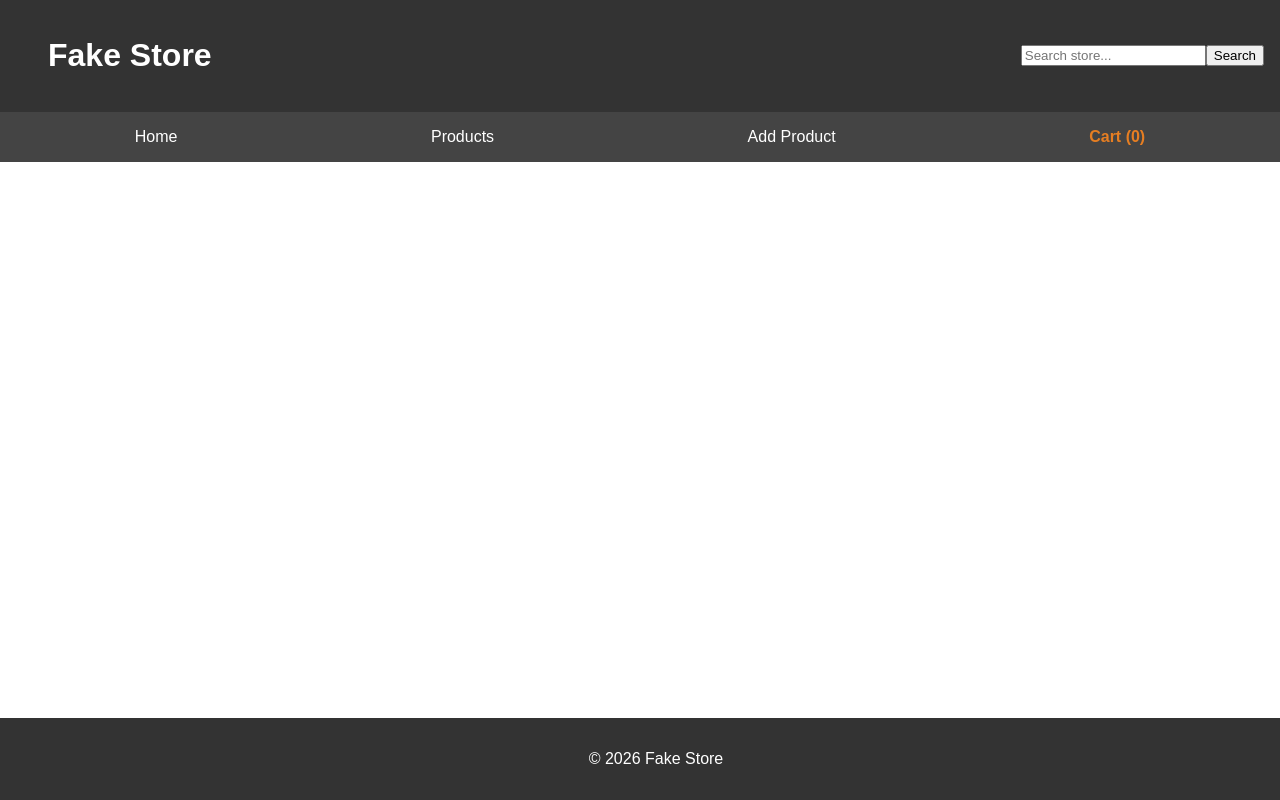
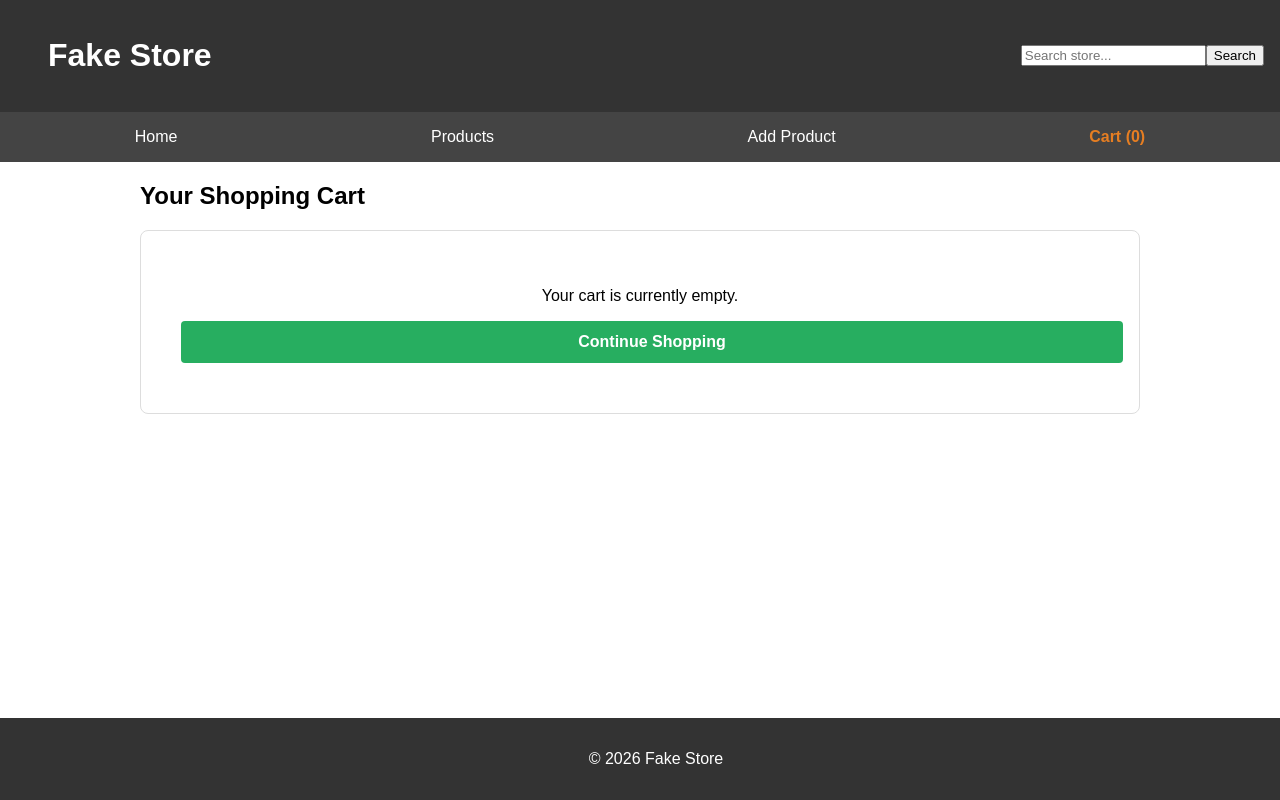
Before and after one commit to O-Karimi/Fake-Shop, a Vue app in the folder Fake-Shop/Fake-Shop-Front/: page /cart in a window 1280 px wide. Built offline with nearby package versions, Linux system fonts and the light colour scheme.

Commit message:
feat<frontend>: build Cart view, update store, and connect to router

```diff
--- a/Fake-Shop/Fake-Shop-Front/src/router/index.js
+++ b/Fake-Shop/Fake-Shop-Front/src/router/index.js
@@ -6,11 +6,11 @@ const routes = [
     name: "Home",
     component: () => import("../views/Home.vue"),
   },
-  {
+/*   {
     path: "/about",
     name: "About",
     component: () => import("../views/About.vue"),
-  },
+  }, */
   {
     path: "/products",
     name: "Products",
@@ -26,11 +26,16 @@ const routes = [
     name: 'product-details',
     component: () => import("../views/productDetails.vue")
   },
-  {
+/*   {
     path: "/contact",
     name: "Contact",
     component: () => import("../views/Contact.vue"),
-  },
+  }, */
+  {
+    path: '/cart',
+    name: 'cart',
+    component: () => import("../views/Cart.vue")
+  }
 ];
 
 const router = createRouter({
--- a/Fake-Shop/Fake-Shop-Front/src/stores/cart.js
+++ b/Fake-Shop/Fake-Shop-Front/src/stores/cart.js
@@ -22,9 +22,13 @@ export const useCartStore = defineStore('cart', () => {
     }
   };
 
+  const removeFromCart = (productId) => {
+    items.value = items.value.filter(item => item._id !== productId);
+  };
+
   const clearCart = () => {
     items.value = [];
   };
 
-  return { items, totalItems, cartTotal, addToCart, clearCart };
+  return { items, totalItems, cartTotal, addToCart, removeFromCart, clearCart };
 });
--- /dev/null
+++ b/Fake-Shop/Fake-Shop-Front/src/views/Cart.vue
@@ -0,0 +1,166 @@
+<script setup>
+import { useCartStore } from '../stores/cart';
+import { RouterLink } from 'vue-router';
+
+const cartStore = useCartStore();
+</script>
+
+<template>
+  <div class="cart-container">
+    <h2>Your Shopping Cart</h2>
+
+    <div v-if="cartStore.items.length === 0" class="empty-cart">
+      <p>Your cart is currently empty.</p>
+      <RouterLink to="/products" class="shop-btn">Continue Shopping</RouterLink>
+    </div>
+
+    <div v-else class="cart-layout">
+
+      <div class="cart-items">
+        <div v-for="item in cartStore.items" :key="item._id" class="cart-item">
+          <img :src="item.imageUrl" :alt="item.title" />
+
+          <div class="item-info">
+            <h3>{{ item.title }}</h3>
+            <p class="price">${{ item.price.toFixed(2) }}</p>
+          </div>
+
+          <div class="item-actions">
+            <span class="quantity">Qty: {{ item.quantity }}</span>
+            <button @click="cartStore.removeFromCart(item._id)" class="remove-btn">
+              Remove
+            </button>
+          </div>
+        </div>
+      </div>
+
+      <div class="cart-summary">
+        <h3>Order Summary</h3>
+        <div class="summary-row">
+          <span>Items:</span>
+          <span>{{ cartStore.totalItems }}</span>
+        </div>
+        <div class="summary-row total-row">
+          <span>Total:</span>
+          <span>${{ cartStore.cartTotal.toFixed(2) }}</span>
+        </div>
+
+        <button class="checkout-btn">Proceed to Checkout</button>
+
+        <button @click="cartStore.clearCart" class="clear-btn">Empty Cart</button>
+      </div>
+
+    </div>
+  </div>
+</template>
+
+<style scoped>
+.cart-container {
+  max-width: 1000px;
+  margin: 0 auto;
+}
+.empty-cart {
+  text-align: center;
+  padding: 40px;
+  background: white;
+  border-radius: 8px;
+  border: 1px solid #ddd;
+}
+.cart-layout {
+  display: flex;
+  gap: 30px;
+  align-items: flex-start;
+}
+.cart-items {
+  flex: 2;
+  display: flex;
+  flex-direction: column;
+  gap: 15px;
+}
+.cart-item {
+  display: flex;
+  align-items: center;
+  gap: 20px;
+  background: white;
+  padding: 15px;
+  border-radius: 8px;
+  border: 1px solid #ddd;
+}
+.cart-item img {
+  width: 80px;
+  height: 80px;
+  object-fit: cover;
+  border-radius: 4px;
+}
+.item-info {
+  flex: 1;
+}
+.item-info h3 {
+  margin: 0 0 5px 0;
+  font-size: 18px;
+}
+.price {
+  font-weight: bold;
+  color: #2c3e50;
+  margin: 0;
+}
+.item-actions {
+  display: flex;
+  flex-direction: column;
+  align-items: center;
+  gap: 10px;
+}
+.remove-btn {
+  background: none;
+  border: none;
+  color: #e74c3c;
+  cursor: pointer;
+  text-decoration: underline;
+}
+.cart-summary {
+  flex: 1;
+  background: white;
+  padding: 20px;
+  border-radius: 8px;
+  border: 1px solid #ddd;
+  position: sticky;
+  top: 20px;
+}
+.summary-row {
+  display: flex;
+  justify-content: space-between;
+  margin-bottom: 10px;
+  font-size: 16px;
+}
+.total-row {
+  font-size: 20px;
+  font-weight: bold;
+  border-top: 1px solid #eee;
+  padding-top: 10px;
+  margin-bottom: 20px;
+}
+.checkout-btn, .shop-btn {
+  display: block;
+  width: 100%;
+  padding: 12px;
+  background-color: #27ae60;
+  color: white;
+  border: none;
+  border-radius: 4px;
+  font-size: 16px;
+  cursor: pointer;
+  font-weight: bold;
+  text-align: center;
+  text-decoration: none;
+  margin-bottom: 10px;
+}
+.clear-btn {
+  display: block;
+  width: 100%;
+  padding: 10px;
+  background: none;
+  border: 1px solid #ccc;
+  border-radius: 4px;
+  cursor: pointer;
+}
+</style>
```
